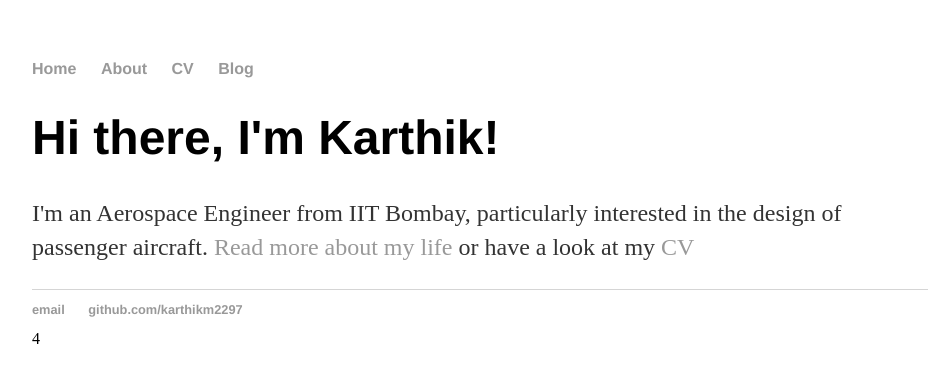
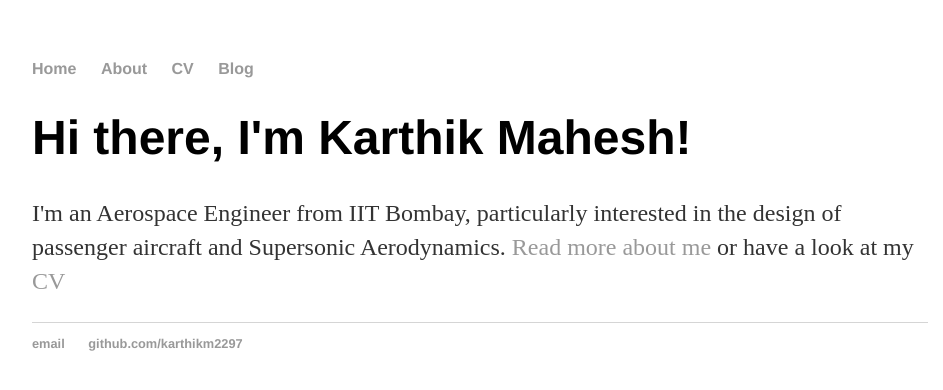
Before and after one commit to karthikm2297/karthikm2297.github.io, a Jekyll site: the page built from index.html, in a window 1280 px wide. Shown: the top 390 px of the page, without its empty margins (160-1103 px from the left). Built offline with Jekyll 4.4.1, drawn with Linux system fonts in a browser that asks for light colours.

Commit message:
Update index.html

```diff
--- a/index.html
+++ b/index.html
@@ -1,31 +1,8 @@
-<!DOCTYPE html>
-<html>
-	<head>
-		<title>Karthik Mahesh's Homepage</title>
-		<!-- link to main stylesheet -->
-		<link rel="stylesheet" type="text/css" href="/css/main.css">
-	</head>
-	<body>
-		<nav>
-    		<ul>
-        		<li><a href="/">Home</a></li>
-	        	<li><a href="/about">About</a></li>
-        		<li><a href="/cv">CV</a></li>
-        		<li><a href="/blog">Blog</a></li>
-    		</ul>
-		</nav>
-		<div class="container">
-    		<div class="blurb">
-        		<h1>Hi there, I'm Karthik!</h1>
-				<p>I'm an Aerospace Engineer from IIT Bombay, particularly interested in the design of passenger aircraft. <a href="/about">Read more about my life</a> or have a look at my <a href="/cv">CV</a></p>
-    		</div><!-- /.blurb -->
-		</div><!-- /.container -->
-		<footer>
-    		<ul>
-        		<li><a href="mailto:karthikm2297@gmail.com">email</a></li>
-        		<li><a href="https://github.com/karthikm2297">github.com/karthikm2297</a></li>
-			</ul>
-		</footer>
-	</body>
-</html>
-4
+---
+layout: default
+title: Hank Quinlan, Horrible Cop
+---
+<div class="blurb">
+	<h1>Hi there, I'm Karthik Mahesh!</h1>
+	<p>I'm an Aerospace Engineer from IIT Bombay, particularly interested in the design of passenger aircraft and Supersonic Aerodynamics. <a href="/about">Read more about me</a> or have a look at my <a href="/cv">CV</a></p>
+</div><!-- /.blurb -->
```
